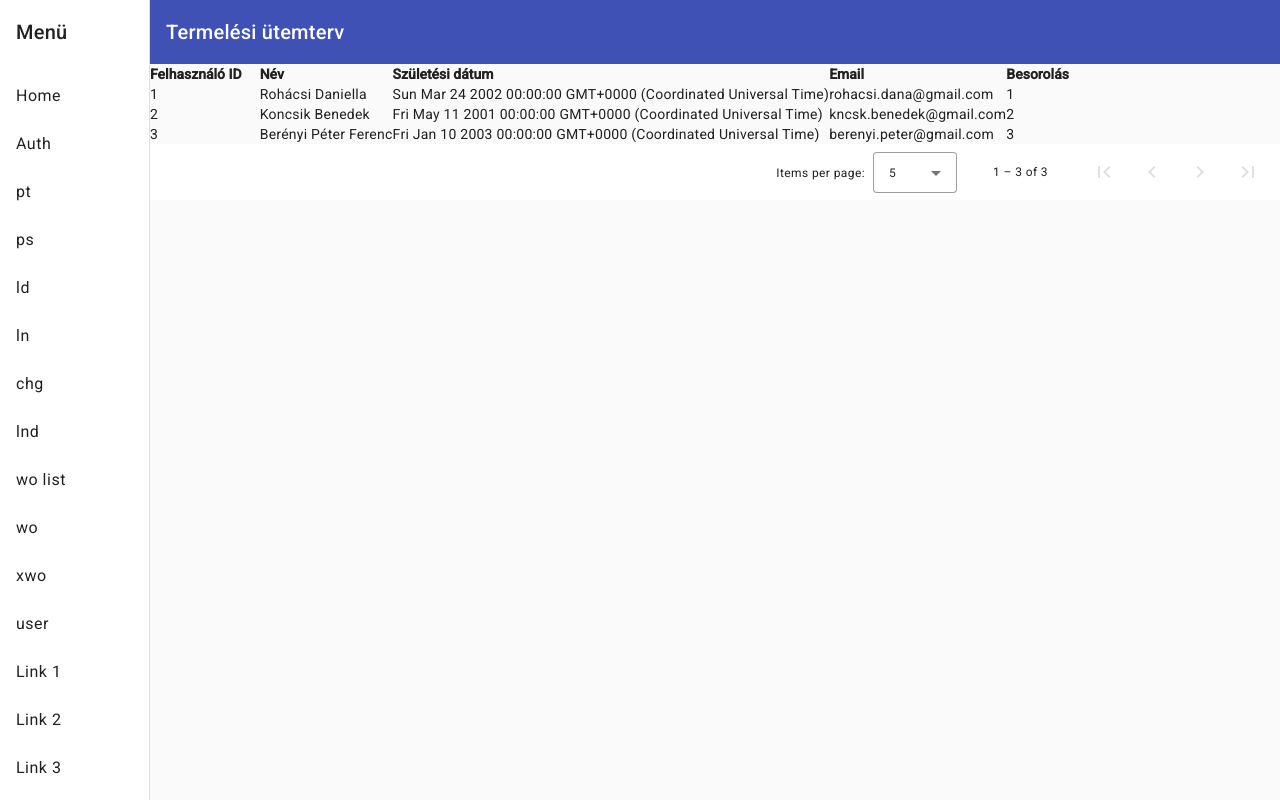
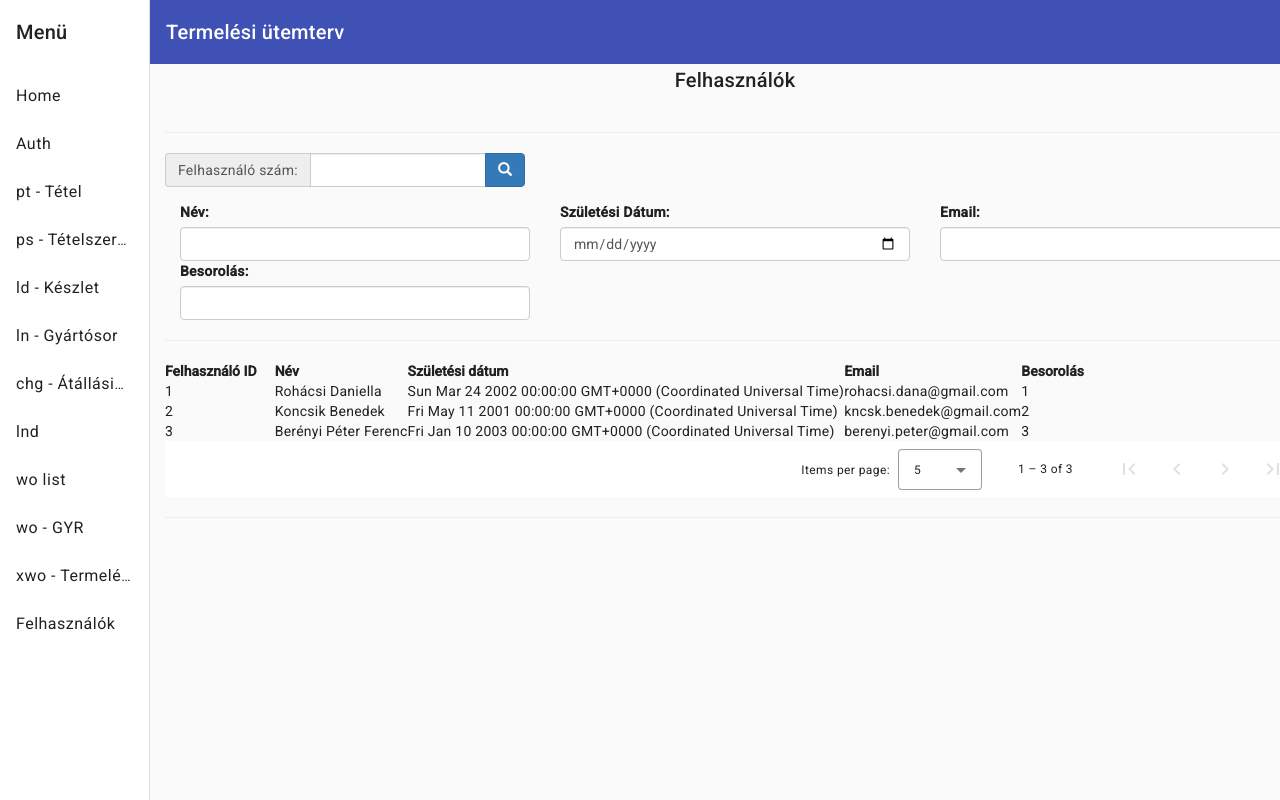
Before and after one commit to rohacsidana/Szakdolgozat_Termelesi_Utemterv_2023, an Angular app: page /user in a window 1280 px wide. Built offline with nearby package versions, Linux system fonts and the light colour scheme.

Commit message:
linknevek átírás, user form alapkinézete

```diff
--- a/src/app/data-table/data-table.component.ts
+++ b/src/app/data-table/data-table.component.ts
@@ -16,7 +16,7 @@ import { DataTables, DataTableService } from './data-table.service';
   templateUrl: 'data-table.component.html',
   styleUrls: ['data-table.component.css'],
 })
-export class DataTableComponent implements OnDestroy , OnInit{
+export class DataTableComponent implements OnDestroy, OnInit {
   //mockData: DataTables[];
   @Input() headers: { name: string; szoveg: string }[];
   @Output() sortEvent = new EventEmitter<Sort>();
@@ -67,6 +67,7 @@ export class DataTableComponent implements OnDestroy , OnInit{
 
     this.viewData = this.sortedMockData.slice(this.kezdIndex, this.vegIndex);
   }
+
   ngOnDestroy() {
     this.dtSub.unsubscribe();
   }
--- a/src/app/header/header.component.html
+++ b/src/app/header/header.component.html
@@ -12,19 +12,16 @@
       <!-- comp teszt -->
       <a mat-list-item routerLink="/home">Home</a>
       <a mat-list-item routerLink="/auth">Auth</a>
-      <a mat-list-item routerLink="/part">pt</a>
-      <a mat-list-item routerLink="/part/structure">ps</a>
-      <a mat-list-item routerLink="/inventory">ld</a>
-      <a mat-list-item routerLink="/line">ln</a>
-      <a mat-list-item routerLink="/line/change">chg</a>
+      <a mat-list-item routerLink="/part">pt - Tétel</a>
+      <a mat-list-item routerLink="/part/structure">ps - Tételszerkezet</a>
+      <a mat-list-item routerLink="/inventory">ld - Készlet</a>
+      <a mat-list-item routerLink="/line">ln - Gyártósor</a>
+      <a mat-list-item routerLink="/line/change">chg - Átállásidő</a>
       <a mat-list-item routerLink="/line/rate">lnd</a>
       <a mat-list-item routerLink="../workorder">wo list</a>
-      <a mat-list-item routerLink="../workorder/list">wo</a>
-      <a mat-list-item routerLink="/prodsch">xwo</a>
-      <a mat-list-item routerLink="/user">user</a>
-      <a mat-list-item href="#">Link 1</a>
-      <a mat-list-item href="#">Link 2</a>
-      <a mat-list-item href="#">Link 3</a>
+      <a mat-list-item routerLink="../workorder/list">wo - GYR</a>
+      <a mat-list-item routerLink="/prodsch">xwo - Termelési Ütemterv</a>
+      <a mat-list-item routerLink="/user">Felhasználók</a>
     </mat-nav-list>
   </mat-sidenav>
   <mat-sidenav-content>
--- a/src/app/user/user.component.html
+++ b/src/app/user/user.component.html
@@ -1,4 +1,123 @@
-<app-data-table
-  [headers]="userHeaders"
-  (sortEvent)="sortData($event)"
-></app-data-table>
+<div class="container">
+  <div class="row">
+    <div class="col-lg-12">
+      <h2 style="text-align: center">Felhasználók</h2>
+    </div>
+  </div>
+  <hr />
+  <div class="row">
+    <div class="col-lg-12">
+      <div class="row">
+        <div class="col-xs-12">
+          <form #userForm="ngForm" (ngSubmit)="onSubmit(userForm)">
+            <!-- Kereső rész -->
+            <div class="row">
+              <div class="col-xs-4">
+                <div class="form-group">
+                  <div class="input-group">
+                    <span class="input-group-addon">Felhasználó szám:</span>
+                    <input
+                      style="z-index: auto"
+                      type="number"
+                      id="woLot"
+                      name="woLot"
+                      class="form-control"
+                      ngModel
+                      required
+                    />
+                    <div class="input-group-btn">
+                      <button
+                        class="btn btn-primary"
+                        type="submit"
+                        style="z-index: auto"
+                      >
+                        <i class="glyphicon glyphicon-search"></i>
+                      </button>
+                    </div>
+                  </div>
+                </div>
+              </div>
+              <!-- <button
+                [className]="
+                  isSearchingMode ? 'btn btn-success' : 'btn btn-danger'
+                "
+                (click)="changeMode()"
+                type="button"
+              >
+                {{ isSearchingMode ? "Új" : "Mégse" }}
+              </button> -->
+            </div>
+
+            <div class="row">
+              <div class="col-xs-12">
+                <!-- user részletek -->
+                <div class="form-group">
+                  <div class="col-xs-4">
+                    <label for="name">Név:</label>
+                    <input
+                      type="text"
+                      id="name"
+                      name="name"
+                      class="form-control"
+                      ngModel
+                      maxlength="18"
+                    />
+                  </div>
+                  <div class="col-xs-4">
+                    <label for="birth_date">Születési Dátum:</label>
+                    <input
+                      type="date"
+                      id="birth_date"
+                      name="birth_date"
+                      class="form-control"
+                      ngModel
+                    />
+                  </div>
+                  <div class="col-xs-4">
+                    <label for="email">Email:</label>
+                    <input
+                      type="text"
+                      name="email"
+                      id="email"
+                      class="form-control"
+                      ngModel
+                      maxlength="10"
+                    />
+                  </div>
+                  <div class="col-xs-4">
+                    <label for="post">Besorolás:</label>
+                    <input
+                      type="text"
+                      name="post"
+                      id="post"
+                      class="form-control"
+                      ngModel
+                      maxlength="8"
+                    />
+                  </div>
+                </div>
+              </div>
+            </div>
+          </form>
+        </div>
+      </div>
+      <hr />
+      <!-- GYR-hez tartozó adatok -->
+      <div class="row">
+        <div class="col-lg-12">
+          <!-- <app-wod></app-wod> -->
+          <app-data-table
+            [headers]="userHeaders"
+            (sortEvent)="sortData($event)"
+          ></app-data-table>
+        </div>
+      </div>
+      <hr />
+      <!-- <div class="row">
+        <div class="col-lg-12">
+          <app-lad></app-lad>
+        </div>
+      </div> -->
+    </div>
+  </div>
+</div>
--- a/src/app/user/user.component.ts
+++ b/src/app/user/user.component.ts
@@ -1,9 +1,8 @@
 import { Component, OnDestroy, OnInit } from '@angular/core';
+import { NgForm } from '@angular/forms';
 import { Sort } from '@angular/material/sort';
 import { Subscription } from 'rxjs';
 import * as DataTableService from '../data-table/data-table.service';
-
-
 
 @Component({
   selector: 'app-user',
@@ -72,11 +71,7 @@ export class UserComponent implements OnInit, OnDestroy {
         case 'name':
           return this.compare(a.name, b.name, isAsc);
         case 'birth_date':
-          return this.compare(
-            a.birth_date.toDateString(),
-            b.birth_date.toDateString(),
-            isAsc
-          );
+          return 0;
         case 'email':
           return this.compare(a.email, b.email, isAsc);
         case 'post':
@@ -95,6 +90,8 @@ export class UserComponent implements OnInit, OnDestroy {
     return (a < b ? -1 : 1) * (isAsc ? 1 : -1);
   }
 
+  onSubmit(form: NgForm) {}
+
   ngOnDestroy(): void {
     this.getItemSub.unsubscribe();
   }
```
Also changed, not shown: src/styles.css (+16 -4 lines).
